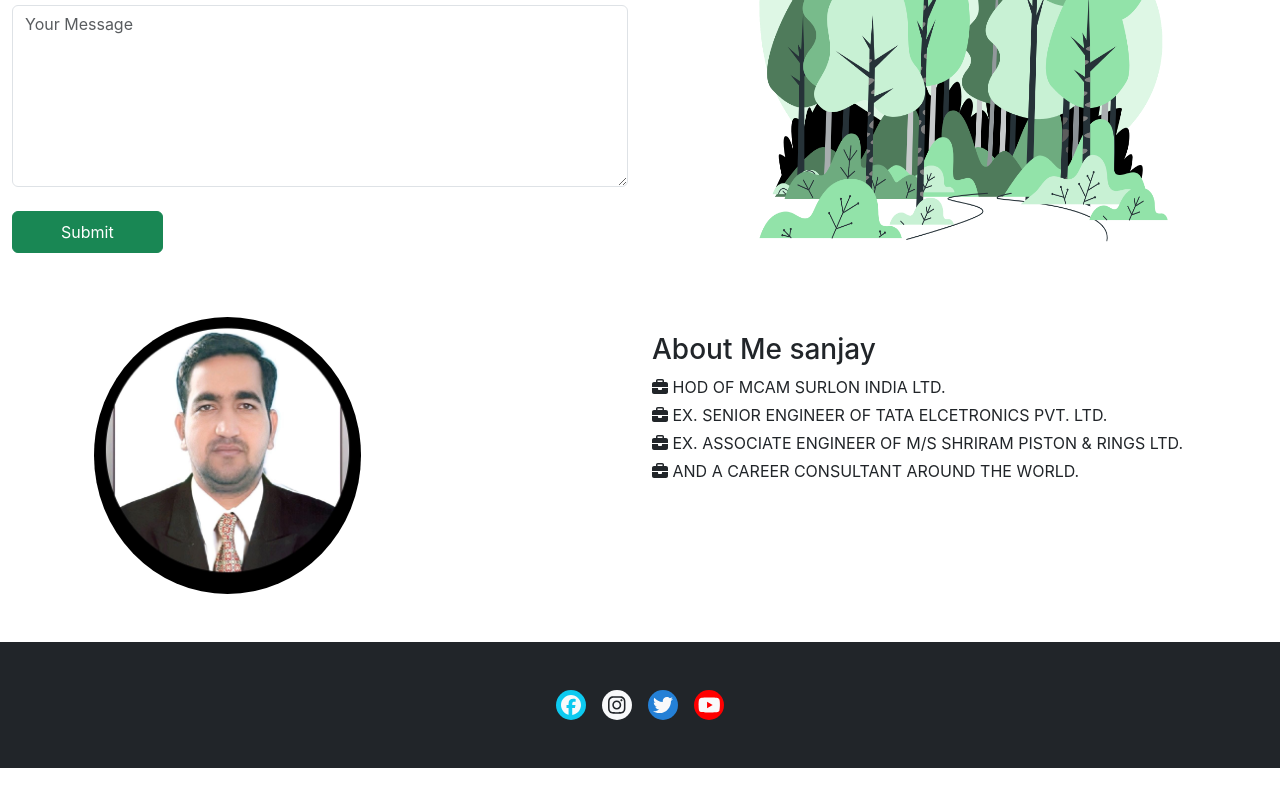
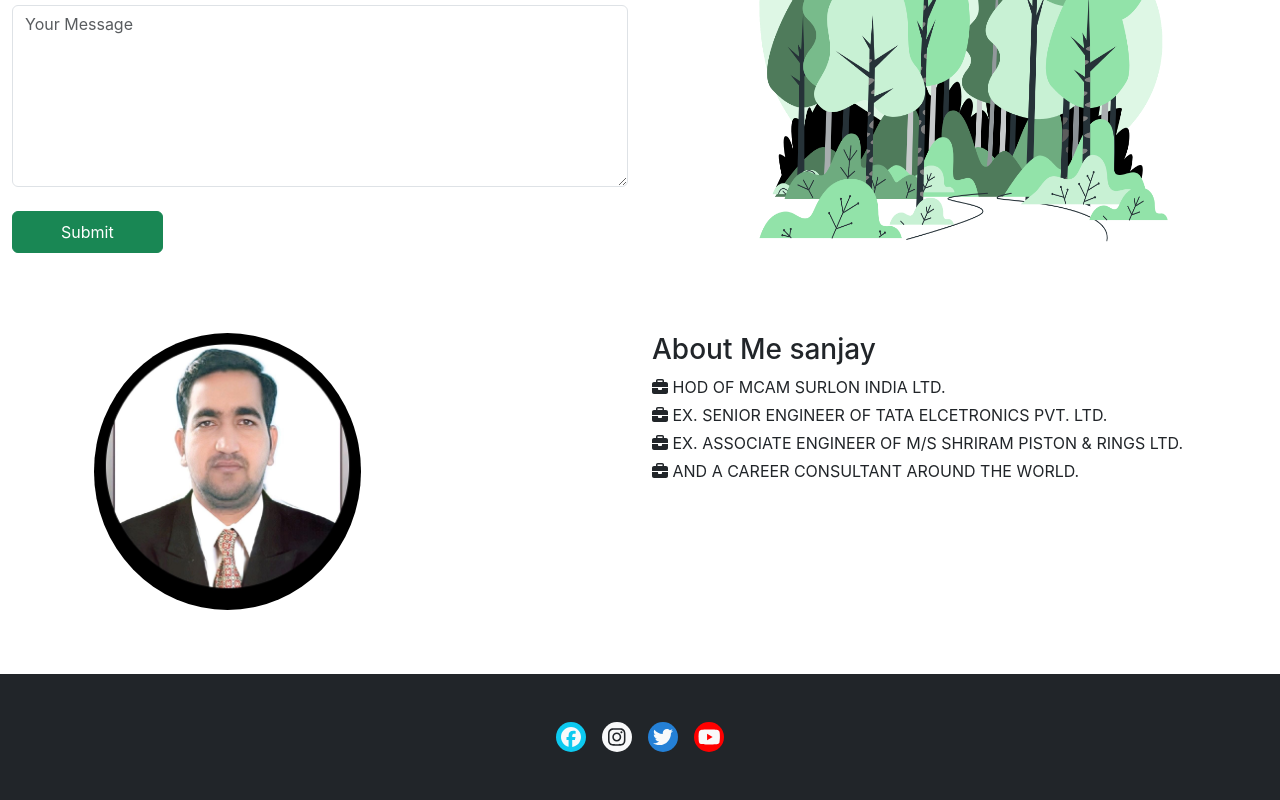
Before and after one commit to rajatjoshi2004/Online-Consultation, a React (Create React App) app: page / in a window 1280 px wide. Shown: the part 2105-2905 px from the top of the page. Before the commit the page ends 2873 px from the top, so only its background shows below. Built offline with nearby package versions, Linux system fonts and the light colour scheme.

Commit message:
"some changes "

```diff
--- a/src/Components/AboutMe/About.jsx
+++ b/src/Components/AboutMe/About.jsx
@@ -8,7 +8,7 @@ const About = () => {
              <div className="overflow-hidden aboutsection">
              <div className="container py-5">
                  <div className="row  m-0 p-0 ">
-                     <div className="col-md-6 rounded-circle">
+                     <div className="col-md-6 rounded-circle my-3">
                         <img src={img2} className='rounded-circle' width="50%"/>
                      </div>
                      <div className="col-md-6 my-3">
```
